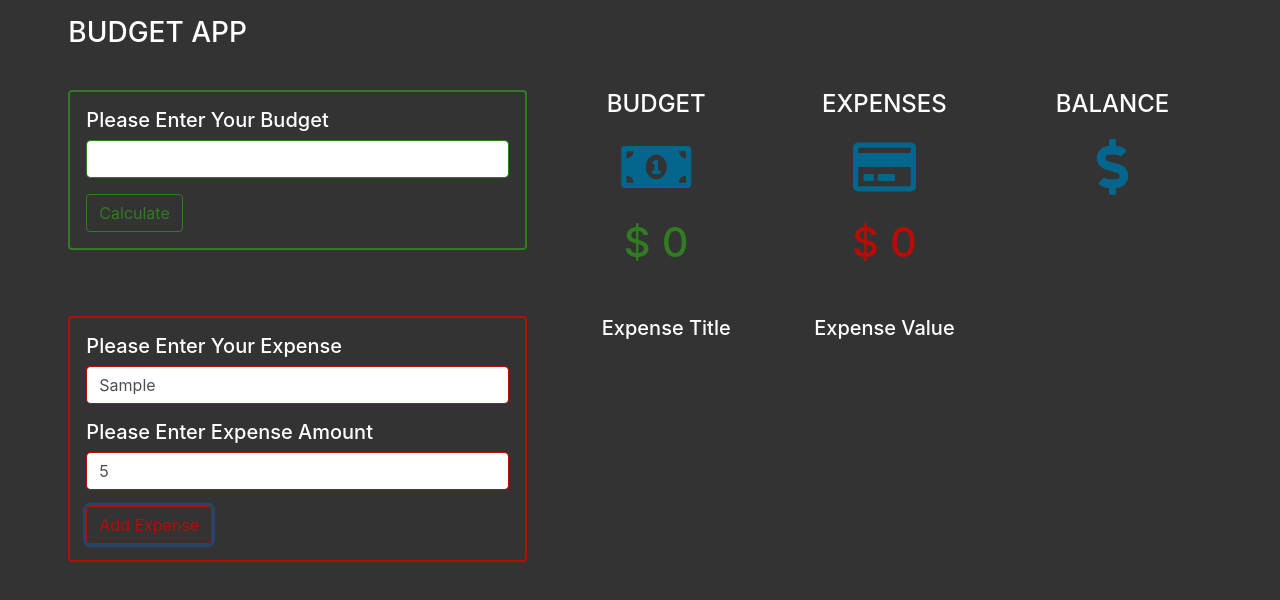
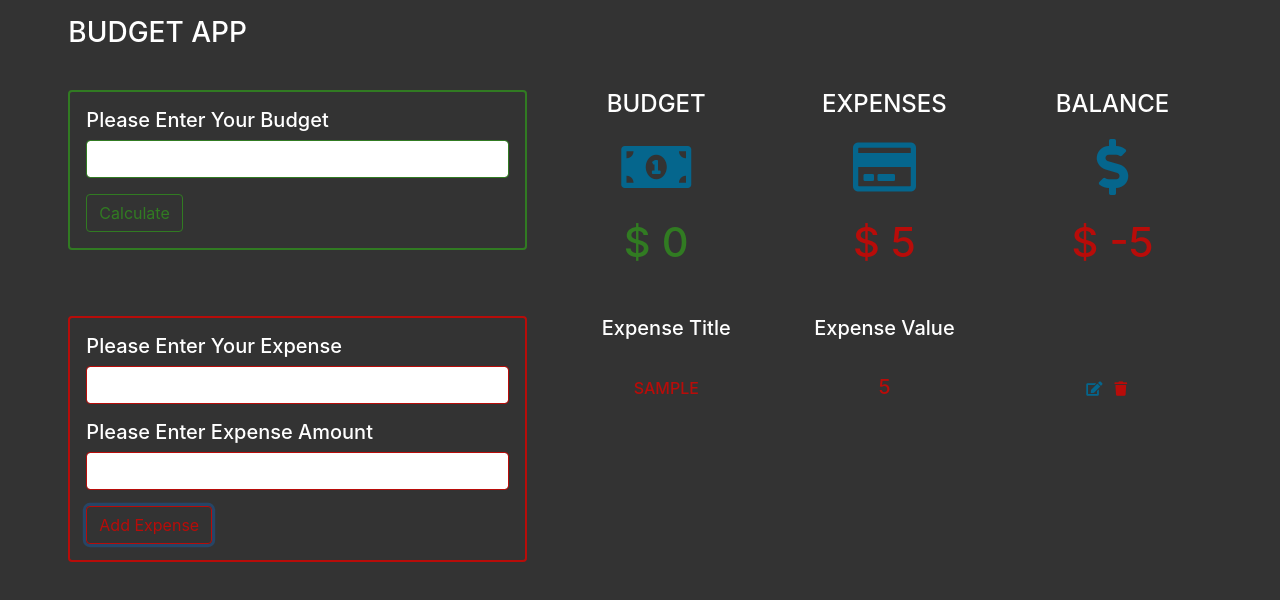
Before and after one commit to M-Munim/Budget-App-JS, a plain HTML site: page index.html in a window 1280 px wide. Both pictures are taken after typing "Sample", "5" into the empty fields and a click on the button "Add Expense". Drawn offline with Linux system fonts and the light colour scheme.

Commit message:
ui with functionalities

```diff
--- a/css/main.css
+++ b/css/main.css
@@ -67,14 +67,14 @@ body {
 .edit-icon {
   color: var(--mainBlue);
   cursor: pointer;
-  font-size: 1rem;
+  font-size: .9rem;
   text-decoration: none !important;
 }
 
 .delete-icon {
   color: var(--mainRed);
   cursor: pointer;
-  font-size: 1rem;
+  font-size: .9rem;
   text-decoration: none !important;
 }
 
@@ -111,7 +111,7 @@ body {
 .budget-icon,
 .expense-icon,
 .balance-icon {
-  font-size: 2.5rem;
+  font-size: 2rem;
   color: var(--mainBlue);
 }
 
--- a/js/app.js
+++ b/js/app.js
@@ -60,10 +60,86 @@ class UI {
       this.balance.classList.add("showPurple");
     }
   }
+
+  // Submit Expense Form
+
+  submitExpenseForm() {
+    const expenseValue = this.expenseInput.value;
+    const amountValue = this.amountInput.value;
+    if (expenseValue === "" || amountValue === "" || amountValue < 0) {
+      this.expenseFeedback.classList.add("showItem")
+      this.expenseFeedback.innerHTML = `<p>Values Cannot be Empty or Negative</p>`
+
+      const self = this;
+      setTimeout(() => {
+        self.expenseFeedback.classList.remove("showItem")
+      }, 3000);
+    }
+    else {
+      let amount = parseInt(amountValue);
+      this.expenseInput.value = ""
+      this.amountInput.value = ""
+
+      let expense = {
+        id: this.itemID,
+        title: expenseValue,
+        amount: amount,
+      }
+      this.itemID++;
+      this.itemList.push(expense);
+      this.addExpense(expense);
+      this.showBalance();
+
+      // Show balance
+    }
+  }
+  // add expense
+  addExpense(expense) {
+    const div = document.createElement('div');
+    div.classList.add('expense');
+    div.innerHTML = `
+    <div class="expense-item d-flex justify-content-between align-items-baseline">
+
+         <h6 class="expense-title mb-0 text-uppercase list-item">${expense.title}</h6>
+         <h5 class="expense-amount mb-0 list-item">${expense.amount}</h5>
+
+         <div class="expense-icons list-item">
+
+          <a href="#" class="edit-icon mx-2" data-id="${expense.id}">
+           <i class="fas fa-edit"></i>
+          </a>
+          <a href="#" class="delete-icon" data-id="${expense.id}">
+           <i class="fas fa-trash"></i>
+          </a>
+         </div>
+        </div>
+    `;
+    this.expenseList.appendChild(div);
+  }
   // Total Expense
   totalExpense() {
-    let total = 400;
+    let total = 0;
+    if (this.itemList.length > 0) {
+      total = this.itemList.reduce(function (acc, currVal) {
+        console.log(`total is ${acc} ant he current value is ${currVal}`);
+
+        acc += currVal.amount;
+
+        return acc;
+      }, 0)
+    }
+    this.expenseAmount.textContent = total;
     return total;
+  }
+
+  // editExpense
+  editExpense(element) {
+
+  }
+
+  // deleteExpense
+  deleteExpense(element) {
+
   }
 }
 
@@ -89,9 +165,13 @@ function eventListeners() {
   })
 
   // budget form submit
-  expenseList.addEventListener("click", function () {
-
-  })
+  expenseList.addEventListener("click", function (event) {
+    if (event.target.parentElement.classList.contains("edit-icon")) {
+      ui.editExpense(event.target.parentElement)
+    } else if (event.target.parentElement.classList.contains("delete-icon")) {
+      ui.deleteExpense(event.target.parentElement)
+    }
+  });
 }
 
 document.addEventListener('DOMContentLoaded', function () {
```
